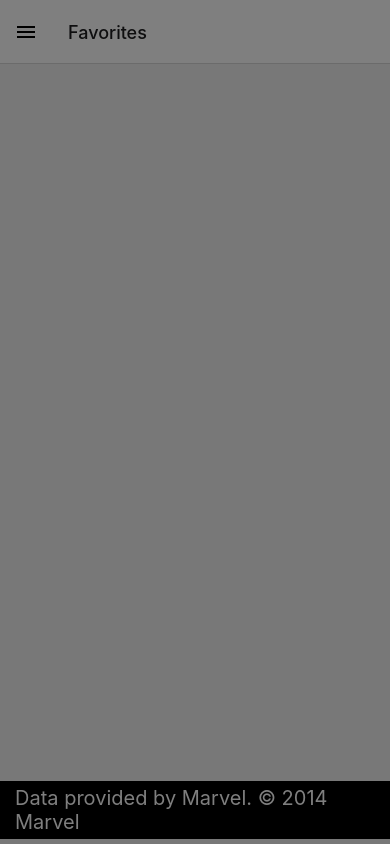
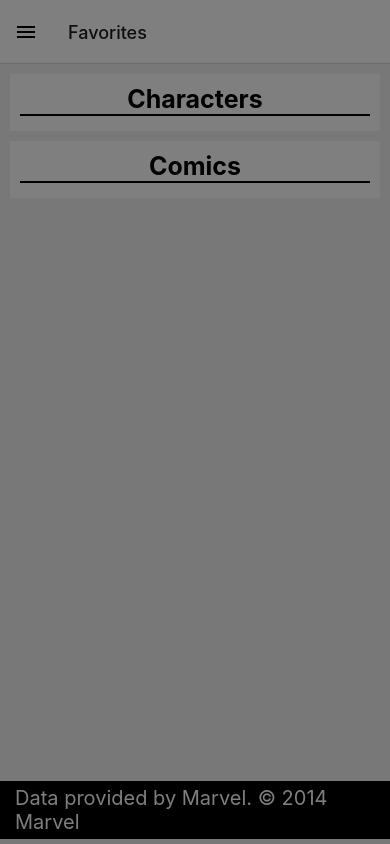
Before and after one commit to GremlinsAP/MarvelMobileApp, a React Native app: screen /Favorites in a window 390 px wide. Built offline with nearby package versions, Linux system fonts and the light colour scheme.

Commit message:
Favorite

```diff
--- a/pages/Favorites.tsx
+++ b/pages/Favorites.tsx
@@ -1,12 +1,36 @@
 import { ScrollView } from "react-native-gesture-handler";
 import Layout from "../components/Layout";
+import { useEffect, useState } from "react";
+import { Favorites } from "../util/interfaces/Favorites";
+import { getData } from "../util/LocalStorage";
+import NamedSection from "../components/NamedSection";
+import FavoriteEntry from "../components/FavoriteEntry";
 
-const Favorites = () => {
+const FavoritesPage = () => {
+
+  const [loading, setLoading] = useState<boolean>(true);
+  const [favorites, setFavorites] = useState<Favorites>();
+
+  useEffect(() => {
+    const fetch = async () => {
+      setFavorites(await getData());
+      setLoading(false);
+    }
+
+    fetch();
+  }, []);
+
   return <Layout>
     <ScrollView>
+      {!loading && <NamedSection title="Characters">
+        {favorites?.favoriteCharacters.map((c, i) => <FavoriteEntry key={i} type="character" id={c.id} />)}
+      </NamedSection>}
 
+      {!loading && <NamedSection title="Comics">
+        {favorites?.favoriteComics.map((c, i) => <FavoriteEntry key={i} type="comic" id={c.id} />)}
+      </NamedSection>}
     </ScrollView>
   </Layout>;
 };
 
-export default Favorites;
+export default FavoritesPage;
```
